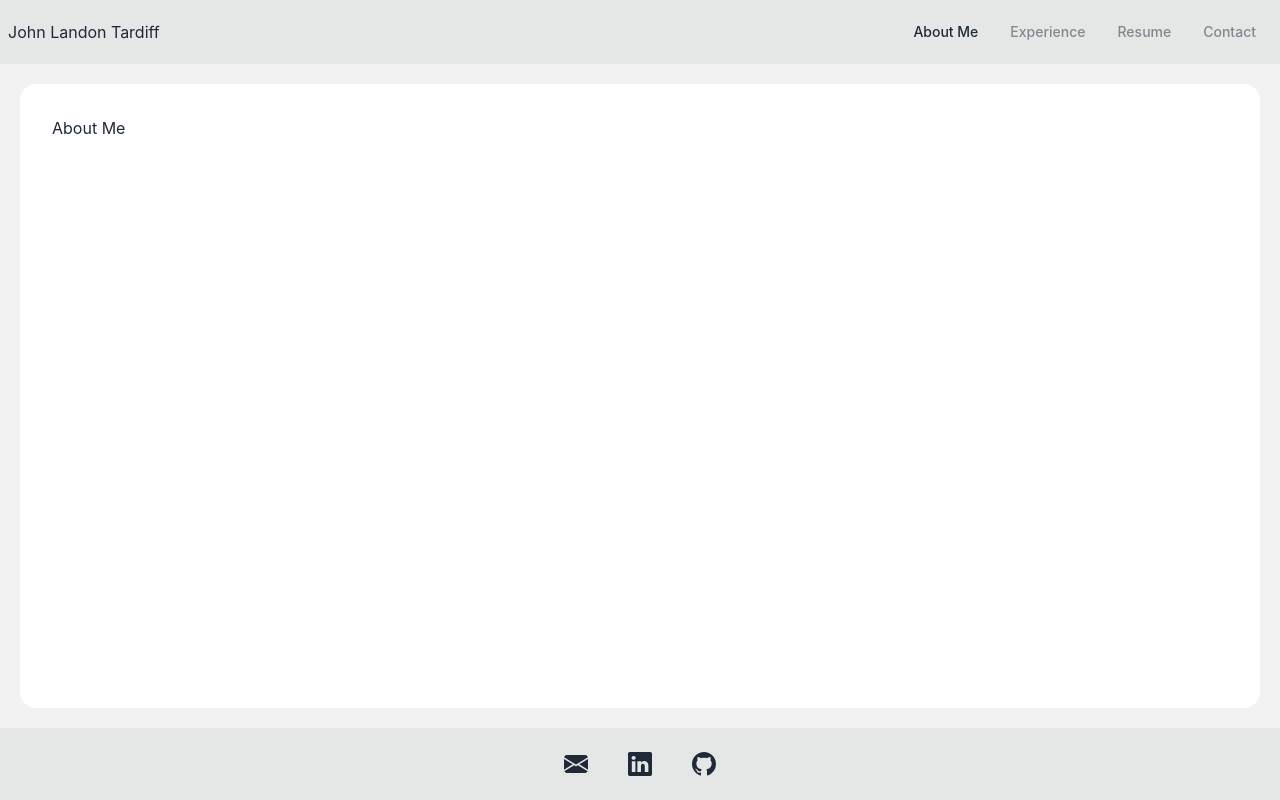
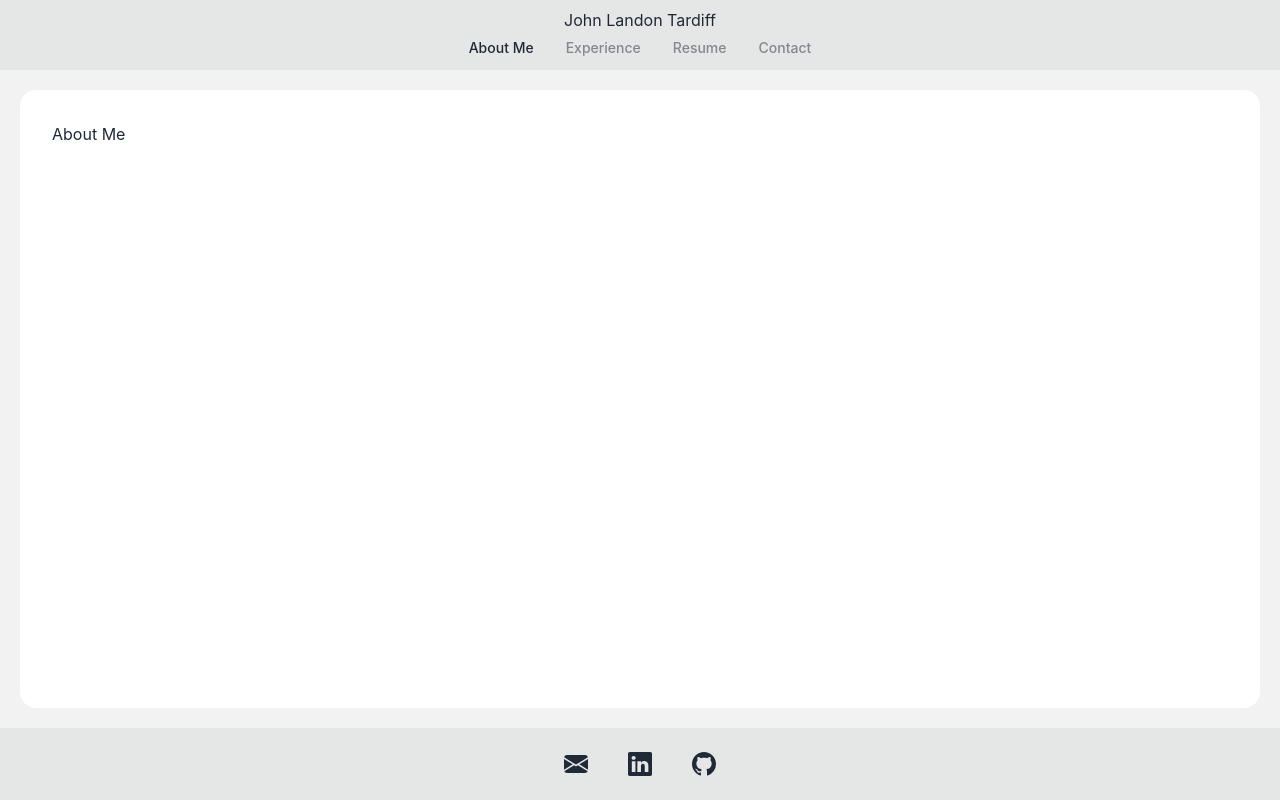
Before and after one commit to JohnLandonTardiff/john-tardiff-website-react, a React (Vite) app: page /about-me in a window 1280 px wide. Built offline with nearby package versions, Linux system fonts and the light colour scheme.

Commit message:
Centered body made navbar column

```diff
--- a/index.html
+++ b/index.html
@@ -5,7 +5,7 @@
     <meta name="viewport" content="width=device-width, initial-scale=1.0" />
     <title>John Tardiff</title>
   </head>
-  <body class="h-full">
+  <body class="h-full justify-center">
     <div id="root" class="h-full w-full"></div>
     <script type="module" src="/src/main.jsx"></script>
   </body>
--- a/src/components/Layout.jsx
+++ b/src/components/Layout.jsx
@@ -19,11 +19,10 @@ function Layout() {
 
     return(
         <div className="layout-container">
-             <div className="navbar bg-base-300">
-                <div className="navbar-start">
+             <div className="navbar bg-base-300 flex-col">
+                <div className="navbar-start" />
+                <div className="navbar-center flex-col">
                     <p>John Landon Tardiff</p>
-                </div>
-                <div className="navbar-end">
                     <div className="tabs">
                         <a id="about-me-tab" className="tab" onClick={() => tabClicked("about-me")}>About Me</a>
                         <a id="experience-tab" className="tab" onClick={() => tabClicked("experience")}>Experience</a>
@@ -31,6 +30,7 @@ function Layout() {
                         <a id="contact-tab" className="tab" onClick={() => tabClicked("contact")}>Contact</a>
                     </div>
                 </div>
+                <div className="navbar-end" />
             </div>
 
             <div className="content-container bg-base-200 p-5">
```
